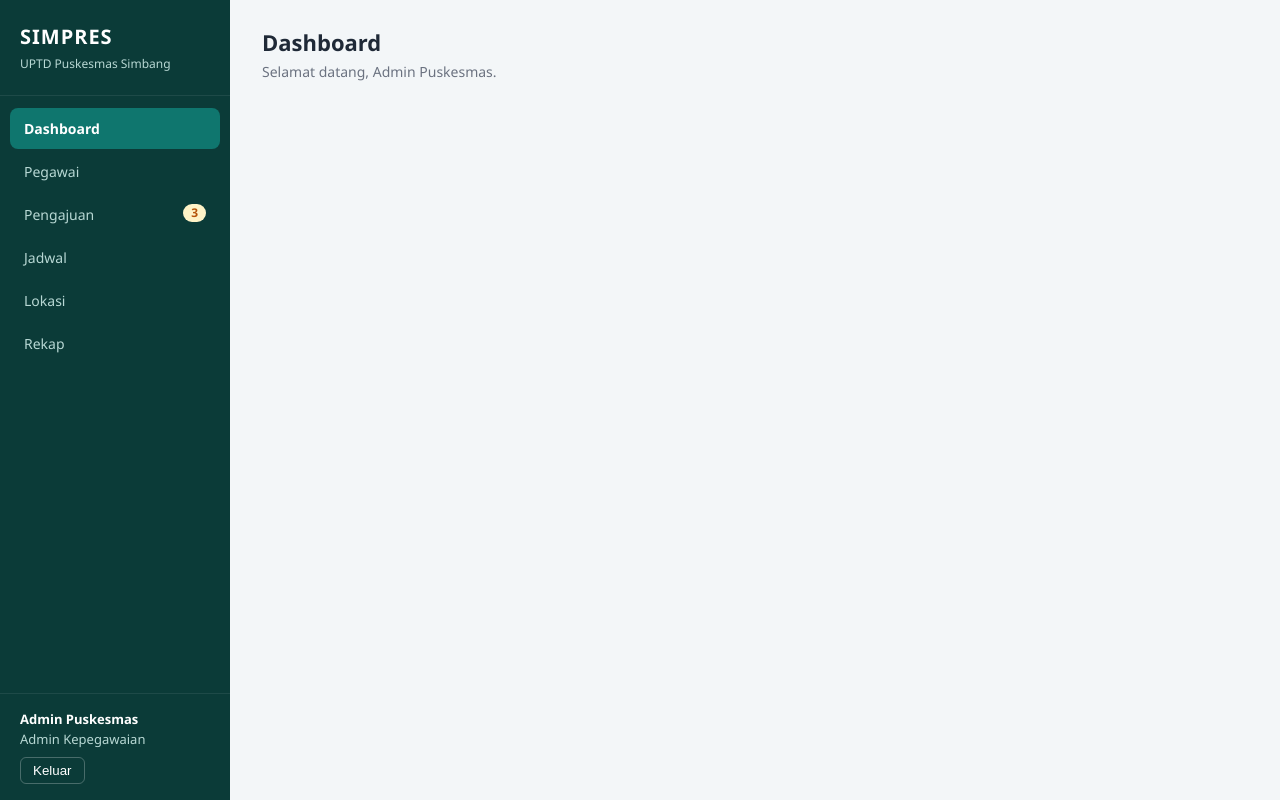
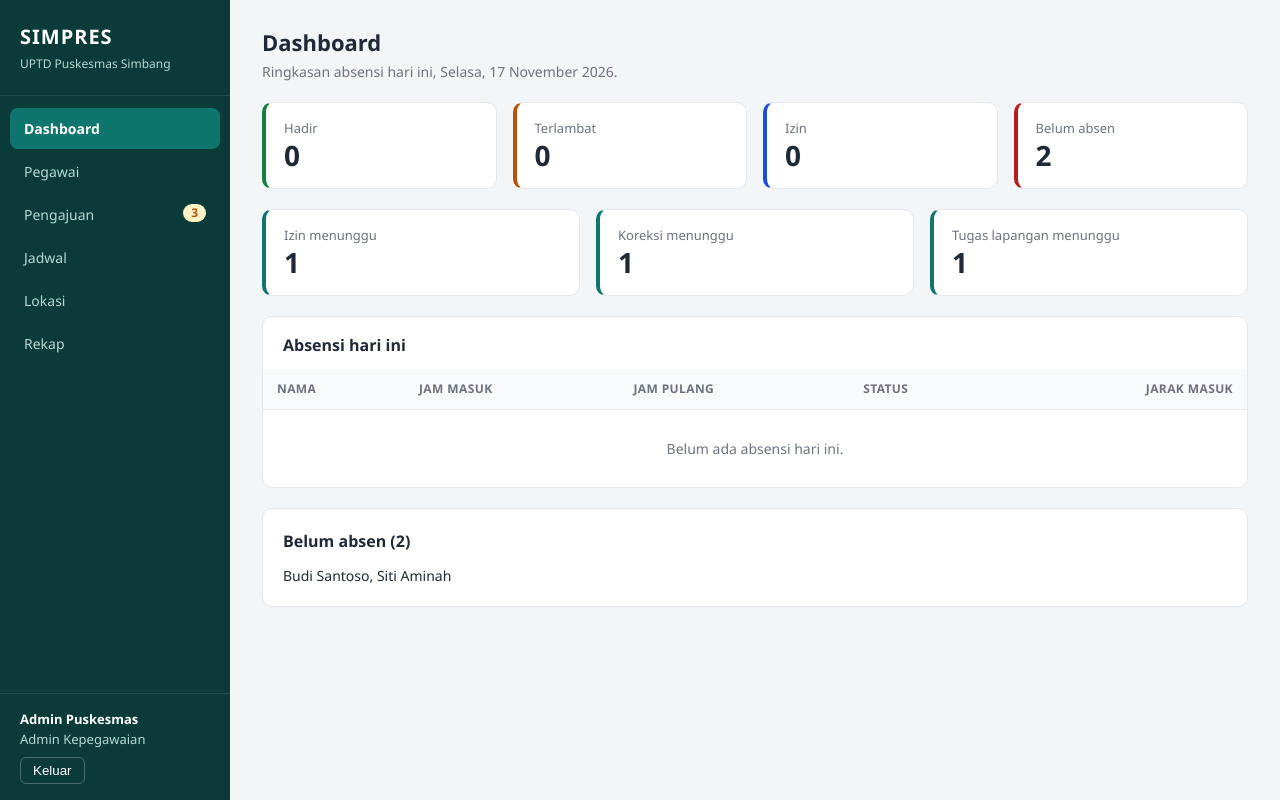
Before and after one commit to VibeCoderFinalBoss99/SIMPRES, a Laravel app: page /admin in a window 1280 px wide. Run offline with Laravel 12, Linux system fonts and the light colour scheme; a user stored in the database is signed in; data comes from the database, SQL or seed files in the repository; tables that the repository leaves empty hold one stand-in row (values such as "Sample post").

Commit message:
Tambah dashboard Admin Web

```diff
--- /dev/null
+++ b/backend/app/Http/Controllers/Admin/DashboardController.php
@@ -0,0 +1,50 @@
+<?php
+
+namespace App\Http\Controllers\Admin;
+
+use App\Http\Controllers\Controller;
+use App\Models\Attendance;
+use App\Models\AttendanceCorrection;
+use App\Models\FieldDuty;
+use App\Models\LeaveRequest;
+use App\Models\User;
+use Illuminate\View\View;
+
+class DashboardController extends Controller
+{
+    public function __invoke(): View
+    {
+        $today = now()->toDateString();
+
+        $attendances = Attendance::with('user')
+            ->whereDate('date', $today)
+            ->whereHas('user', fn ($query) => $query->where('role', 'pegawai'))
+            ->orderBy('check_in_at')
+            ->get();
+
+        // Belum absen: pegawai aktif yang belum punya data absensi hari ini dan tidak libur.
+        $notYet = User::where('role', 'pegawai')
+            ->where('is_active', true)
+            ->whereDoesntHave('attendances', fn ($query) => $query->whereDate('date', $today))
+            ->whereDoesntHave('schedules', fn ($query) => $query->whereDate('date', $today)->where('is_day_off', true))
+            ->orderBy('name')
+            ->get();
+
+        return view('admin.dashboard', [
+            'today' => now(),
+            'attendances' => $attendances,
+            'notYet' => $notYet,
+            'counts' => [
+                'hadir' => $attendances->where('status', 'hadir')->count(),
+                'terlambat' => $attendances->where('status', 'terlambat')->count(),
+                'izin' => $attendances->where('status', 'izin')->count(),
+                'belum' => $notYet->count(),
+            ],
+            'waiting' => [
+                'izin' => LeaveRequest::where('status', 'menunggu')->count(),
+                'koreksi' => AttendanceCorrection::where('status', 'menunggu')->count(),
+                'tugas' => FieldDuty::where('status', 'menunggu')->count(),
+            ],
+        ]);
+    }
+}
--- a/backend/public/css/admin.css
+++ b/backend/public/css/admin.css
@@ -124,6 +124,8 @@ h2 { font-size: 16px; margin: 0 0 12px; }
     border-radius: var(--radius);
     padding: 16px 18px;
 }
+a.stat { display: block; color: inherit; }
+a.stat:hover { text-decoration: none; background: #f9fffe; }
 .stat .label { color: var(--muted); font-size: 13px; }
 .stat .value { font-size: 28px; font-weight: 700; line-height: 1.2; }
 .stat.green { border-left-color: var(--green); }
--- a/backend/resources/views/admin/dashboard.blade.php
+++ b/backend/resources/views/admin/dashboard.blade.php
@@ -6,7 +6,68 @@
     <div class="page-head">
         <div>
             <h1>Dashboard</h1>
-            <p>Selamat datang, {{ auth()->user()->name }}.</p>
+            <p>Ringkasan absensi hari ini, {{ $today->translatedFormat('l, d F Y') }}.</p>
         </div>
     </div>
+
+    <div class="stats">
+        <div class="stat green"><div class="label">Hadir</div><div class="value">{{ $counts['hadir'] }}</div></div>
+        <div class="stat amber"><div class="label">Terlambat</div><div class="value">{{ $counts['terlambat'] }}</div></div>
+        <div class="stat blue"><div class="label">Izin</div><div class="value">{{ $counts['izin'] }}</div></div>
+        <div class="stat red"><div class="label">Belum absen</div><div class="value">{{ $counts['belum'] }}</div></div>
+    </div>
+
+    <div class="stats">
+        <a class="stat" href="{{ url('admin/pengajuan?jenis=izin&status=menunggu') }}">
+            <div class="label">Izin menunggu</div><div class="value">{{ $waiting['izin'] }}</div>
+        </a>
+        <a class="stat" href="{{ url('admin/pengajuan?jenis=koreksi&status=menunggu') }}">
+            <div class="label">Koreksi menunggu</div><div class="value">{{ $waiting['koreksi'] }}</div>
+        </a>
+        <a class="stat" href="{{ url('admin/pengajuan?jenis=tugas&status=menunggu') }}">
+            <div class="label">Tugas lapangan menunggu</div><div class="value">{{ $waiting['tugas'] }}</div>
+        </a>
+    </div>
+
+    <div class="card flush">
+        <h2>Absensi hari ini</h2>
+        <div class="table-wrap">
+            <table>
+                <thead>
+                <tr>
+                    <th>Nama</th>
+                    <th>Jam masuk</th>
+                    <th>Jam pulang</th>
+                    <th>Status</th>
+                    <th class="num">Jarak masuk</th>
+                </tr>
+                </thead>
+                <tbody>
+                @forelse ($attendances as $attendance)
+                    <tr>
+                        <td>{{ $attendance->user->name }}<span class="sub">{{ $attendance->user->position }}</span></td>
+                        <td>{{ $attendance->check_in_at?->format('H:i') ?? '-' }}</td>
+                        <td>{{ $attendance->check_out_at?->format('H:i') ?? '-' }}</td>
+                        <td>
+                            <span class="badge {{ $attendance->status }}">{{ ucfirst($attendance->status) }}</span>
+                            @if ($attendance->late_minutes > 0)
+                                <span class="sub">{{ $attendance->late_minutes }} menit</span>
+                            @endif
+                        </td>
+                        <td class="num">{{ $attendance->check_in_distance_m !== null ? round($attendance->check_in_distance_m).' m' : '-' }}</td>
+                    </tr>
+                @empty
+                    <tr><td colspan="5" class="empty">Belum ada absensi hari ini.</td></tr>
+                @endforelse
+                </tbody>
+            </table>
+        </div>
+    </div>
+
+    @if ($notYet->isNotEmpty())
+        <div class="card">
+            <h2>Belum absen ({{ $notYet->count() }})</h2>
+            {{ $notYet->pluck('name')->join(', ') }}
+        </div>
+    @endif
 @endsection
--- a/backend/routes/web.php
+++ b/backend/routes/web.php
@@ -1,6 +1,7 @@
 <?php
 
 use App\Http\Controllers\Admin\AuthController;
+use App\Http\Controllers\Admin\DashboardController;
 use Illuminate\Support\Facades\Route;
 
 Route::get('/', function () {
@@ -18,6 +19,6 @@ Route::prefix('admin')->group(function () {
     Route::middleware(['auth', 'admin', 'cache.headers:no_store;no_cache;must_revalidate;private'])->group(function () {
         Route::post('/logout', [AuthController::class, 'logout'])->name('admin.logout');
 
-        Route::get('/', fn () => view('admin.dashboard'))->name('admin.dashboard');
+        Route::get('/', DashboardController::class)->name('admin.dashboard');
     });
 });
```
Also changed, not shown: backend/tests/Feature/Admin/DashboardTest.php (added, +73 -0 lines), docs/PROGRESS.md (+1 -0 lines).
